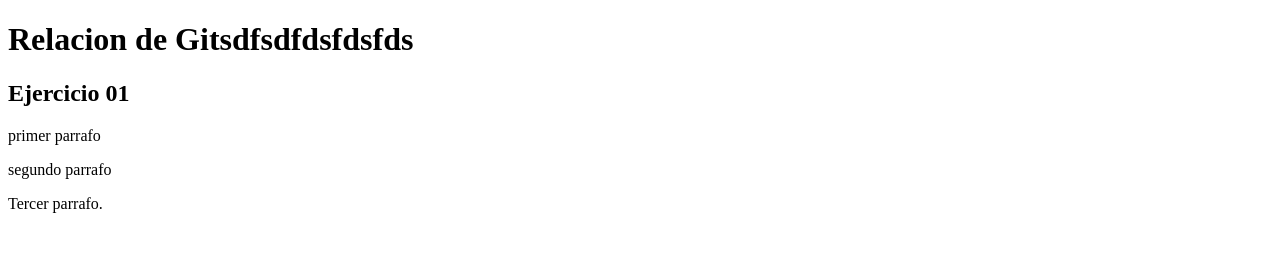
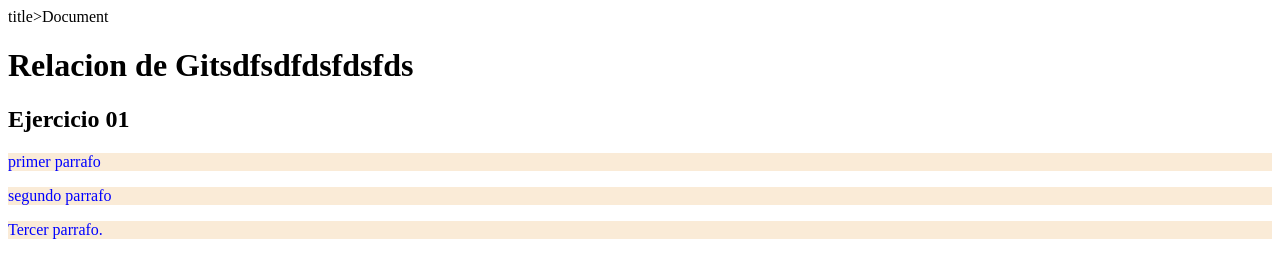
Before and after one commit to javierordonezbecerra/clases1DAM, a plain HTML site: page index.html in a window 1280 px wide. Drawn offline with Linux system fonts and the light colour scheme.

Commit message:
Version 1.1, con diseño del cliente y CSS enlazado

```diff
--- a/index.html
+++ b/index.html
@@ -3,7 +3,9 @@
 <head>
     <meta charset="UTF-8">
     <meta name="viewport" content="width=device-width, initial-scale=1.0">
-    <title>Document</title>
+    <link rel="stylesheet" type="text/css" href="style.css">
+    title>Document</title>
+
 </head>
 <body>
     <h1>Relacion de Gitsdfsdfdsfdsfds</h1>
```
